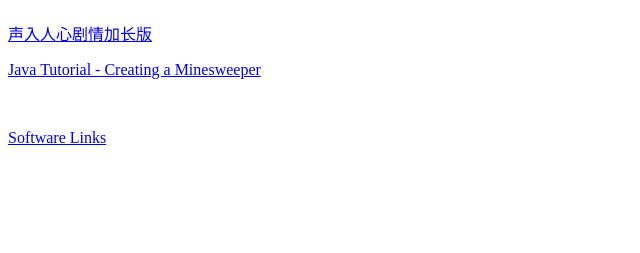
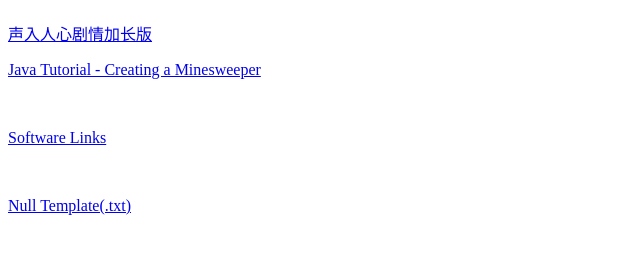
Before and after one commit to djh-surplace/common, a plain HTML site: page index.html in a window 1280 px wide. Shown: the part 59-312 px from the top of the page, without its empty margins (0-640 px from the left). Drawn offline with Linux system fonts and the light colour scheme.

Commit message:
Update index.html

```diff
--- a/index.html
+++ b/index.html
@@ -11,5 +11,7 @@
 <br>
 <p><a href="softwareLinks.html" target="_blank">Software Links</a></p>
 
+<br>
+<p><a href="nullTemplate.txt" target="_blank">Null Template(.txt)</a></p>
 </body>
 </html>
```
